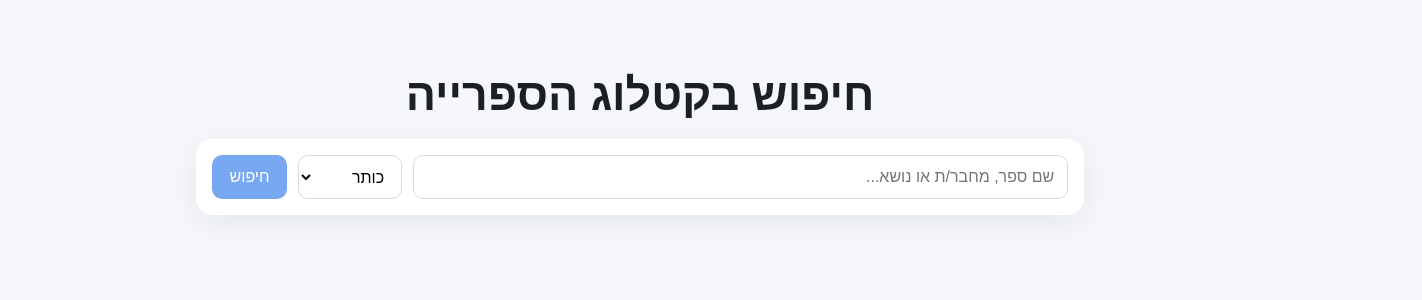
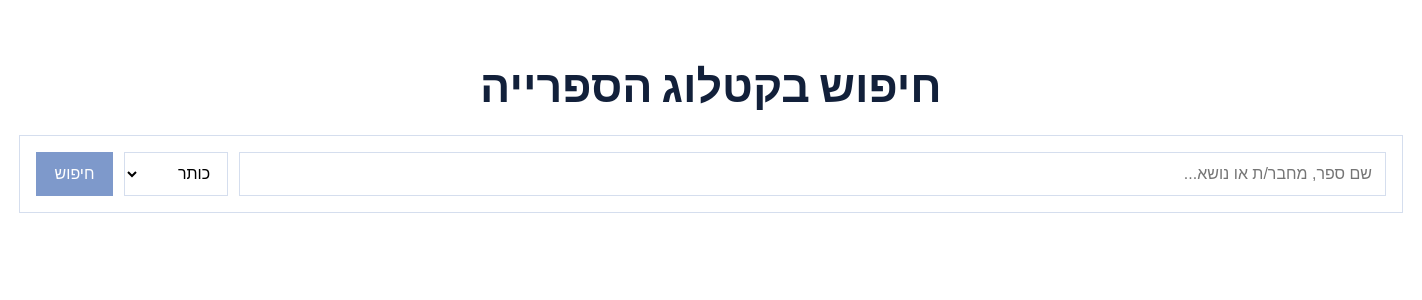
Before and after one commit to LodLibrary/booksearch, a Next.js app: page / in a window 1280 px wide. Shown: the top 300 px of the page, 1422 px wide, since content can reach past the window. Built offline with nearby package versions, Linux system fonts and the light colour scheme.

Commit message:
Redesign UI with Assistant font, #2956AA theme and boxed data sections

```diff
--- a/app/globals.css
+++ b/app/globals.css
@@ -1,5 +1,8 @@
 :root {
   color-scheme: light;
+  --primary: #2956aa;
+  --bg: #ffffff;
+  --line: #d5deee;
 }
 
 * {
@@ -8,15 +11,16 @@
 
 body {
   margin: 0;
-  font-family: "Arial", "Heebo", sans-serif;
-  background: #f5f7fb;
-  color: #1c1f25;
+  background: var(--bg);
+  color: #12203a;
 }
 
 .container {
-  max-width: 920px;
+  max-width: 1440px;
   margin: 0 auto;
-  padding: 2rem 1rem 4rem;
+  padding: 1.2rem;
+  min-height: 100vh;
+  aspect-ratio: 16 / 9;
 }
 
 .hero h1 {
@@ -31,8 +35,9 @@ body {
   gap: 0.7rem;
   background: #fff;
   padding: 1rem;
-  border-radius: 16px;
-  box-shadow: 0 8px 30px rgba(8, 29, 65, 0.07);
+  border-radius: 0;
+  border: 1px solid var(--line);
+  box-shadow: none;
 }
 
 .searchForm input,
@@ -40,8 +45,8 @@ body {
 .searchForm button,
 .actions a,
 .actions button {
-  border-radius: 10px;
-  border: 1px solid #d2dae6;
+  border-radius: 0;
+  border: 1px solid var(--line);
   font-size: 1rem;
   min-height: 44px;
 }
@@ -53,8 +58,8 @@ body {
 }
 
 .searchForm button {
-  border: none;
-  background: #1f6feb;
+  border: 1px solid var(--primary);
+  background: var(--primary);
   color: #fff;
   padding: 0 1.1rem;
   cursor: pointer;
@@ -88,16 +93,16 @@ body {
 
 .card {
   background: #fff;
-  border-radius: 16px;
+  border-radius: 0;
   padding: 1.1rem;
-  box-shadow: 0 10px 24px rgba(8, 29, 65, 0.07);
-  border: 1px solid #e6ecf5;
+  box-shadow: none;
+  border: 1px solid var(--line);
   transition: transform 120ms ease, box-shadow 120ms ease;
 }
 
 .card:hover {
-  transform: translateY(-1px);
-  box-shadow: 0 12px 26px rgba(8, 29, 65, 0.1);
+  transform: none;
+  box-shadow: none;
 }
 
 .card h2 {
@@ -138,8 +143,8 @@ body {
 .coverFallback {
   width: 110px;
   height: 150px;
-  border-radius: 10px;
-  border: 1px solid #d7dfea;
+  border-radius: 0;
+  border: 1px solid var(--line);
   background: #f0f3f8;
 }
 
@@ -169,9 +174,9 @@ body {
   align-items: center;
   text-decoration: none;
   padding: 0 1rem;
-  color: #1f6feb;
-  background: #eef4ff;
-  border-color: #d7e5ff;
+  color: var(--primary);
+  background: #fff;
+  border-color: var(--primary);
   font-weight: 600;
   cursor: pointer;
 }
@@ -184,9 +189,43 @@ body {
 .detailsPanel {
   margin-top: 0.9rem;
   padding: 0.8rem;
-  border-radius: 10px;
-  background: #f8fbff;
-  border: 1px solid #dbe8ff;
+  border-radius: 0;
+  background: #fff;
+  border: 1px solid var(--line);
+}
+
+.metaGrid {
+  display: grid;
+  grid-template-columns: repeat(3, minmax(0, 1fr));
+  gap: 0.6rem;
+  margin-top: 0.6rem;
+}
+
+.metaItem {
+  border: 1px solid var(--line);
+  padding: 0.6rem;
+  display: grid;
+  gap: 0.25rem;
+}
+
+.metaItem span {
+  font-size: 0.85rem;
+  color: #42557d;
+}
+
+.metaItem strong {
+  color: #112449;
+  font-size: 1rem;
+}
+
+.detailsBlocks {
+  display: grid;
+  gap: 0.5rem;
+}
+
+.detailsLine {
+  border: 1px solid var(--line);
+  padding: 0.55rem;
 }
 
 .detailsPanel h3 {
--- a/app/layout.tsx
+++ b/app/layout.tsx
@@ -1,5 +1,8 @@
 import "./globals.css";
 import type { Metadata } from "next";
+import { Assistant } from "next/font/google";
+
+const assistant = Assistant({ subsets: ["hebrew", "latin"] });
 
 export const metadata: Metadata = {
   title: "חיפוש בקטלוג הספרייה",
@@ -9,7 +12,7 @@ export const metadata: Metadata = {
 export default function RootLayout({ children }: { children: React.ReactNode }) {
   return (
     <html lang="he" dir="rtl">
-      <body>{children}</body>
+      <body className={assistant.className}>{children}</body>
     </html>
   );
 }
--- a/app/page.tsx
+++ b/app/page.tsx
@@ -120,13 +120,13 @@ export default function HomePage() {
             <div className="cardLayout">
               <div className="cardText">
                 <h2>{item.title}</h2>
-                <ul>
-                  {item.author && <li>מחבר/ת: {item.author}</li>}
-                  {item.year && <li>שנת הוצאה: {item.year}</li>}
-                  {item.shelfMark && <li>מיקום מדף: {item.shelfMark}</li>}
-                  {item.classification && <li>סיווג: {item.classification}</li>}
-                  {item.seriesNumber && <li>מס׳ בסדרה: {item.seriesNumber}</li>}
-                </ul>
+                <div className="metaGrid">
+                  {item.author && <div className="metaItem"><span>מחבר/ת</span><strong>{item.author}</strong></div>}
+                  {item.year && <div className="metaItem"><span>שנת הוצאה</span><strong>{item.year}</strong></div>}
+                  {item.shelfMark && <div className="metaItem"><span>מיקום מדף</span><strong>{item.shelfMark}</strong></div>}
+                  {item.classification && <div className="metaItem"><span>סיווג</span><strong>{item.classification}</strong></div>}
+                  {item.seriesNumber && <div className="metaItem"><span>מס׳ בסדרה</span><strong>{item.seriesNumber}</strong></div>}
+                </div>
                 <div className="actions">
                   {item.detailsUrl && (
                     getTitleId(item.detailsUrl) ? (
@@ -154,11 +154,11 @@ export default function HomePage() {
                 {expanded[`${item.title}-${idx}`] && (
                   <div className="detailsPanel">
                     <h3>{expanded[`${item.title}-${idx}`].mode === "copies" ? "פרטי עותקים" : "פרטי רשומה"}</h3>
-                    <ul>
+                    <div className="detailsBlocks">
                       {expanded[`${item.title}-${idx}`].lines.map((line, i) => (
-                        <li key={`${i}-${line}`}>{line}</li>
+                        <div className="detailsLine" key={`${i}-${line}`}>{line}</div>
                       ))}
-                    </ul>
+                    </div>
                   </div>
                 )}
               </div>
```
Also changed, not shown: app/title/[titleId]/page.tsx (+9 -4 lines).
